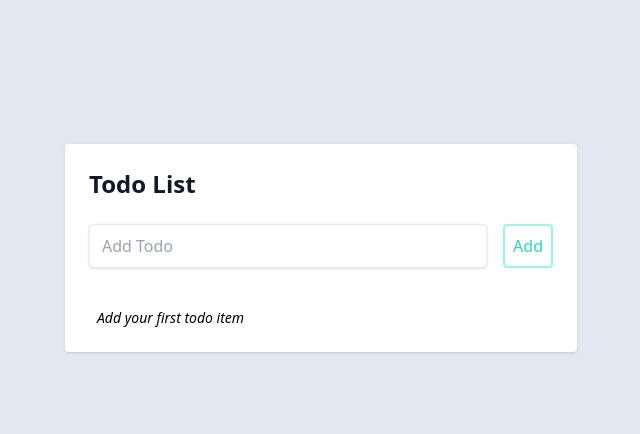
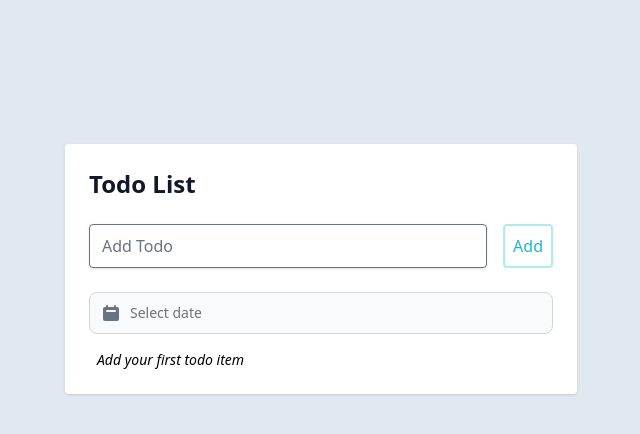
Before and after one commit to muzyawari/React-Practice, a React (Create React App) app in the folder todo-list/: page / in a window 1280 px wide. Shown: the top 434 px of the page, without its empty margins (351-991 px from the left). Built offline with nearby package versions, Linux system fonts and the light colour scheme.

Commit message:
datepicker

```diff
--- a/todo-list/package.json
+++ b/todo-list/package.json
@@ -6,6 +6,7 @@
     "@testing-library/jest-dom": "^5.16.4",
     "@testing-library/react": "^13.2.0",
     "@testing-library/user-event": "^13.5.0",
+    "flowbite": "^1.4.5",
     "react": "^18.1.0",
     "react-dom": "^18.1.0",
     "react-router-dom": "^6.3.0",
--- a/todo-list/public/index.html
+++ b/todo-list/public/index.html
@@ -10,11 +10,16 @@
       content="Web site created using create-react-app"
     />
     <link rel="apple-touch-icon" href="%PUBLIC_URL%/logo192.png" />
+
+    <script src="https://unpkg.com/flowbite@1.4.5/dist/datepicker.js"></script>
+
     <!--
       manifest.json provides metadata used when your web app is installed on a
       user's mobile device or desktop. See https://developers.google.com/web/fundamentals/web-app-manifest/
     -->
+
     <link rel="manifest" href="%PUBLIC_URL%/manifest.json" />
+
     <!--
       Notice the use of %PUBLIC_URL% in the tags above.
       It will be replaced with the URL of the `public` folder during the build.
--- a/todo-list/src/components/form/todoForm.js
+++ b/todo-list/src/components/form/todoForm.js
@@ -13,11 +13,34 @@ export default function TodoForm({ input, handleInputForm }) {
             value={input}
             onChange={handleInputForm}
           />
-          <button className="flex-no-shrink p-2 border-2 rounded text-teal-400 border-teal-200 hover:text-white hover:bg-teal-600">
+          <button className="flex-no-shrink p-2 border-2 rounded text-teal-400 border-teal-200 hover:text-white hover:bg-teal-400">
             Add
           </button>
         </div>
       </div>
+
+      <div class="relative">
+        <div class="absolute inset-y-0 left-0 flex items-center pl-3 pointer-events-none">
+          <svg
+            class="w-5 h-5 text-gray-500 dark:text-gray-400"
+            fill="currentColor"
+            viewBox="0 0 20 20"
+            xmlns="http://www.w3.org/2000/svg"
+          >
+            <path
+              fill-rule="evenodd"
+              d="M6 2a1 1 0 00-1 1v1H4a2 2 0 00-2 2v10a2 2 0 002 2h12a2 2 0 002-2V6a2 2 0 00-2-2h-1V3a1 1 0 10-2 0v1H7V3a1 1 0 00-1-1zm0 5a1 1 0 000 2h8a1 1 0 100-2H6z"
+              clip-rule="evenodd"
+            ></path>
+          </svg>
+        </div>
+        <input
+          datepicker
+          type="text"
+          class="bg-gray-50 border border-gray-300 text-gray-900 sm:text-sm rounded-lg focus:ring-blue-500 focus:border-blue-500 block w-full pl-10 p-2.5 dark:bg-gray-700 dark:border-gray-600 dark:placeholder-gray-400 dark:text-white dark:focus:ring-blue-500 dark:focus:border-blue-500"
+          placeholder="Select date"
+        />
+      </div>
     </form>
   );
 }
--- a/todo-list/src/components/todo-items/item.js
+++ b/todo-list/src/components/todo-items/item.js
@@ -9,8 +9,6 @@ export default function Item({
   tab,
 }) {
   const [modal, setModal] = useState(false);
-
-  console.log(modal);
 
   if (tab === 1 && !item.completed) {
     return (
--- a/todo-list/src/components/todo-items/modal.js
+++ b/todo-list/src/components/todo-items/modal.js
@@ -12,32 +12,32 @@ export default function Modal({ input, handleInputForm, setModal }) {
               <form action="">
                 <div className="mb-4">
                   <label
-                    for="message"
-                    class="block mb-2 text-base font-medium text-gray-900 dark:text-gray-400"
+                    for="item"
+                    className="block mb-2 text-base font-medium text-gray-900 dark:text-gray-400"
                   >
                     Todo Item
                   </label>
                   <div className="flex mt-4 mb-6">
                     <input
                       type="text"
-                      class="block p-2.5 w-full text-sm text-gray-900 bg-gray-50 rounded-lg border border-gray-300 focus:ring-blue-500 focus:border-blue-500 dark:bg-gray-700 dark:border-gray-600 dark:placeholder-gray-400 dark:text-white dark:focus:ring-blue-500 dark:focus:border-blue-500"
+                      className="block p-2.5 w-full text-sm text-gray-900 bg-gray-50 rounded-lg border border-gray-300 focus:ring-blue-500 focus:border-blue-500 dark:bg-gray-700 dark:border-gray-600 dark:placeholder-gray-400 dark:text-white dark:focus:ring-blue-500 dark:focus:border-blue-500"
                       defaultValue={input}
                       value={input}
                       onChange={handleInputForm}
                     />
                   </div>
                 </div>
-                <div class="mb-6">
+                <div className="mb-6">
                   <label
-                    for="message"
-                    class="block mb-2 text-base font-medium text-gray-900 dark:text-gray-400"
+                    for="description"
+                    className="block mb-2 text-base font-medium text-gray-900 dark:text-gray-400"
                   >
                     Description
                   </label>
                   <textarea
                     id="message"
                     rows="4"
-                    class="block p-2.5 w-full text-sm text-gray-900 bg-gray-50 rounded-lg border border-gray-300 focus:ring-blue-500 focus:border-blue-500 dark:bg-gray-700 dark:border-gray-600 dark:placeholder-gray-400 dark:text-white dark:focus:ring-blue-500 dark:focus:border-blue-500"
+                    className="block p-2.5 w-full text-sm text-gray-900 bg-gray-50 rounded-lg border border-gray-300 focus:ring-blue-500 focus:border-blue-500 dark:bg-gray-700 dark:border-gray-600 dark:placeholder-gray-400 dark:text-white dark:focus:ring-blue-500 dark:focus:border-blue-500"
                     placeholder="Describe your todo item further..."
                   ></textarea>
                 </div>
--- a/todo-list/src/index.js
+++ b/todo-list/src/index.js
@@ -2,6 +2,8 @@ import React from "react";
 import ReactDOM from "react-dom/client";
 import "./index.css";
 import App from "./App";
+
+import "flowbite";
 
 import { ItemProvider } from "./contexts/items.context.js";
 
--- a/todo-list/tailwind.config.js
+++ b/todo-list/tailwind.config.js
@@ -1,7 +1,7 @@
 module.exports = {
-  content: ["./src/**/*.{js,jsx,ts,tsx}"],
+  content: ["./src/**/*.{js,jsx,ts,tsx}", "./node_modules/flowbite/**/*.js"],
   theme: {
     extend: {},
   },
-  plugins: [],
+  plugins: [require("flowbite/plugin")],
 };
```
Also changed, not shown: 1 other file (tests, documents, lock files or other folders).
